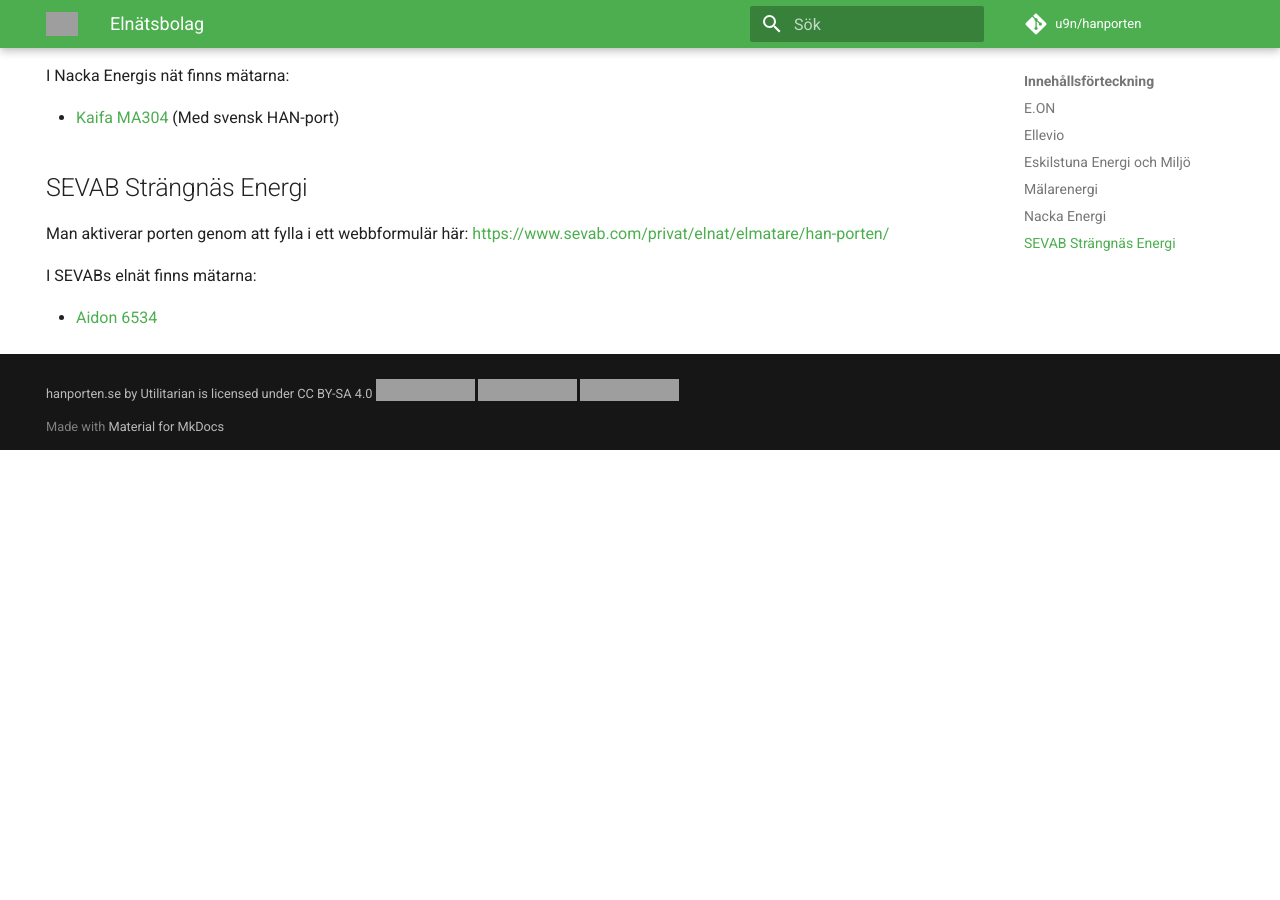
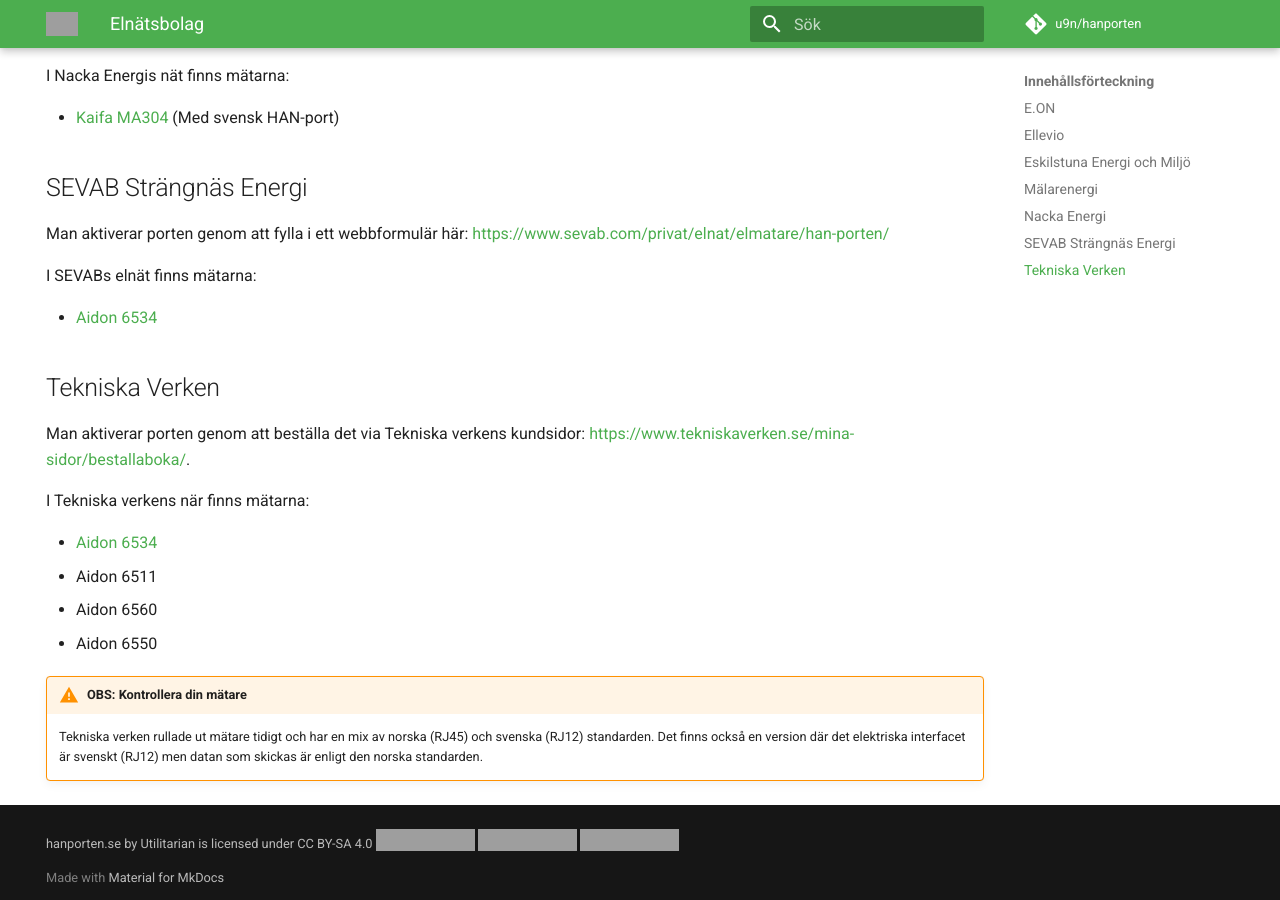
Before and after one commit to u9n/hanporten, an MkDocs documentation site: the page built from docs/natbolag.md, in a window 1280 px wide and 900 px high, scrolled down 1232 px. Built offline with MkDocs 1.6.1 and Material for MkDocs 9.7.7, drawn with Linux system fonts in a browser that asks for light colours; comment, search, counter and statistics services are not loaded; before the commit the page ends 1682 px from its top, so only the background shows below that; grey boxes are pictures that could not be loaded.

Commit message:
added info about tekniska verken. Fixees #4 (#19)

```diff
--- a/docs/natbolag.md
+++ b/docs/natbolag.md
@@ -62,3 +62,18 @@
 I SEVABs elnät finns mätarna:
 
 * [Aidon 6534](matare.md#aidon-6534)
+
+## Tekniska Verken
+
+Man aktiverar porten genom att beställa det via Tekniska verkens kundsidor: [https://www.tekniskaverken.se/mina-sidor/bestallaboka/](https://www.tekniskaverken.se/mina-sidor/bestallaboka/).
+
+I Tekniska verkens när finns mätarna:
+
+* [Aidon 6534](matare.md#aidon-6534)
+* Aidon 6511
+* Aidon 6560
+* Aidon 6550
+
+!!! warning "OBS: Kontrollera din mätare"
+    Tekniska verken rullade ut mätare tidigt och har en mix av norska (RJ45) och svenska (RJ12) standarden.
+    Det finns också en version där det elektriska interfacet är svenskt (RJ12) men datan som skickas är enligt den norska standarden.
```
